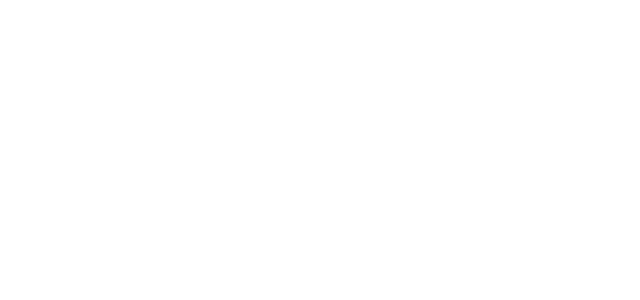
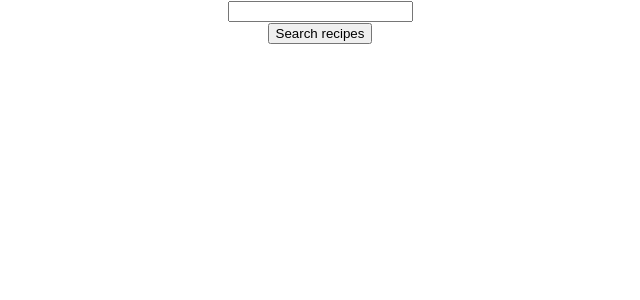
Before and after one commit to ston1x/mealtime-react, a React (Create React App) app: page / in a window 1280 px wide. Shown: the top 300 px of the page, without its empty margins (320-960 px from the left). Built offline with nearby package versions, Linux system fonts and the light colour scheme.

Commit message:
Add basic ingredients input

```diff
--- a/src/App.js
+++ b/src/App.js
@@ -1,8 +1,31 @@
+import React, { useState } from 'react';
+import useIngredientInput from './hooks/useIngredient';
+import IngredientField from './components/IngredientField';
 import './App.css';
 
 function App() {
+  // Retrieve all returned items from the hook
+  const { ingredients, handleAddIngredient, handleRemoveIngredient } = useIngredientInput();
+
+  // Handle form submission
+  const handleSubmit = () => {
+    // TODO: Send ingredients to the backend
+    console.log(ingredients);
+  };
+
   return (
     <div className="App">
+      <form>
+        <IngredientField
+          ingredients={ingredients}
+          addIngredient={handleAddIngredient}
+          removeIngredient={handleRemoveIngredient}
+        />
+
+        <button onClick={handleSubmit} className="bg-blue-600 text-white outline-none border-none">
+          Search recipes
+        </button>
+      </form>
     </div>
   );
 }
--- /dev/null
+++ b/src/components/IngredientField.js
@@ -0,0 +1,55 @@
+import { useState, ChangeEvent } from 'react';
+
+export const IngredientField = ({ ingredients, addIngredient, removeIngredient }) => {
+  // Track the user input
+  const [userInput, setUserInput] = useState(' ');
+
+  const handleInputChange = (e) => {
+    setUserInput(e.target.value);
+  };
+
+  const handleKeyPress = (e) => {
+    if (e.key === 'Enter') {
+      e.preventDefault();
+
+      if (userInput.trim() !== '') {
+        addIngredient(userInput);
+        setUserInput('');
+      }
+    }
+  };
+
+  return (
+    <div className="flex flex-col w-[300px] md:w-[400px]">
+      <input
+        name="keyword_ingredients"
+        type="text"
+        placeholder="Add an ingredient"
+        className="w-full border border-gray-300 rounded-md px-4 py-2"
+        onKeyDown={handleKeyPress}
+        onChange={handleInputChange}
+        value={userInput}
+      />
+
+      <div className="flex flex-row flex-wrap gap-3 mt-4">
+        {ingredients.map((ingredient, index) => (
+          <span
+            key={`${index}-${ingredient}`}
+            className="inline-flex items-start justify-start px-3 py-2 rounded-[32px] text-sm shadow-sm font-medium bg-blue-100 text-blue-800 mr-2"
+          >
+            {ingredient}
+            <button
+              className="ml-2 hover:text-blue-500"
+              onClick={() => removeIngredient(ingredient)}
+              title={`Remove ${ingredient}`}
+            >
+              &times;
+            </button>
+          </span>
+        ))}
+      </div>
+    </div>
+  );
+};
+
+export default IngredientField;
--- /dev/null
+++ b/src/hooks/useIngredient.js
@@ -0,0 +1,20 @@
+import React, { useState } from 'react';
+
+const useIngredientInput = () => {
+  const [ingredients, setIngredients] = useState([]);
+
+  // Function to handle adding the ingredient to the array
+  const handleAddIngredient = (ingredient) => {
+    setIngredients([...ingredients, ingredient]);
+  };
+
+  // Function to remove the ingredient from the array
+  const handleRemoveIngredient = (ingredient) => {
+    setIngredients(ingredients.filter((i) => i !== ingredient));
+  };
+
+  // Return ingredients and functions from the hook
+  return { ingredients, handleAddIngredient, handleRemoveIngredient };
+};
+
+export default useIngredientInput;
```
